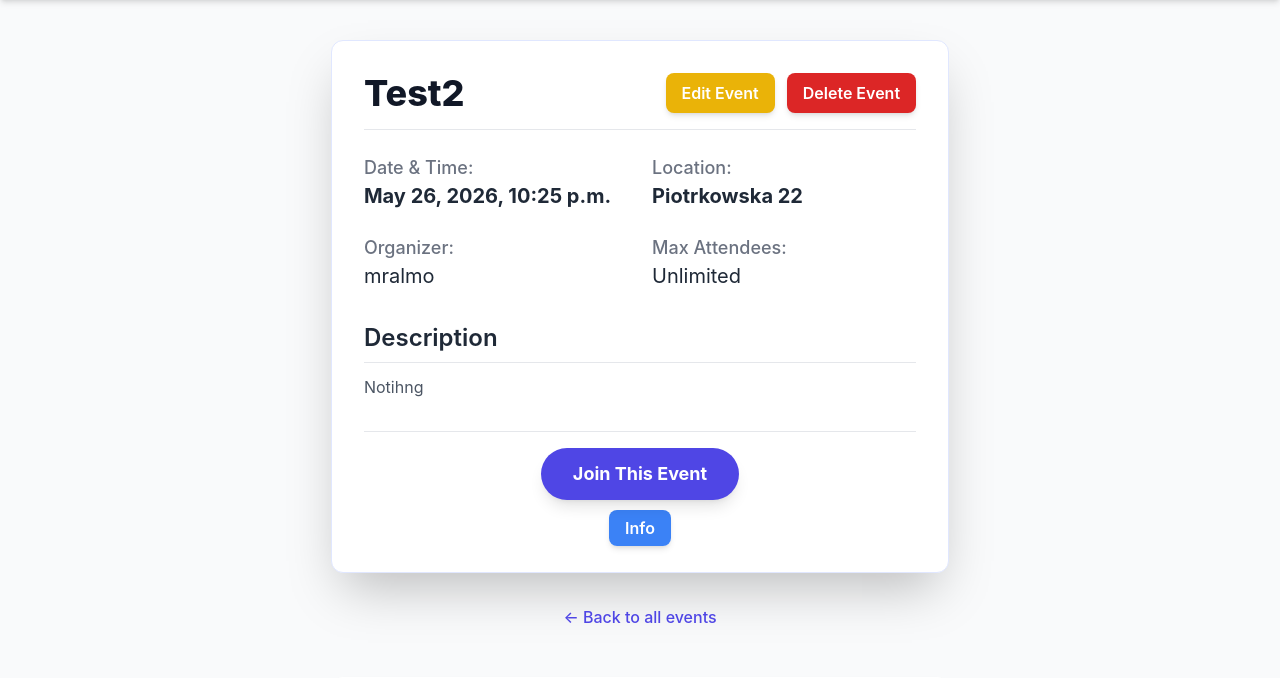
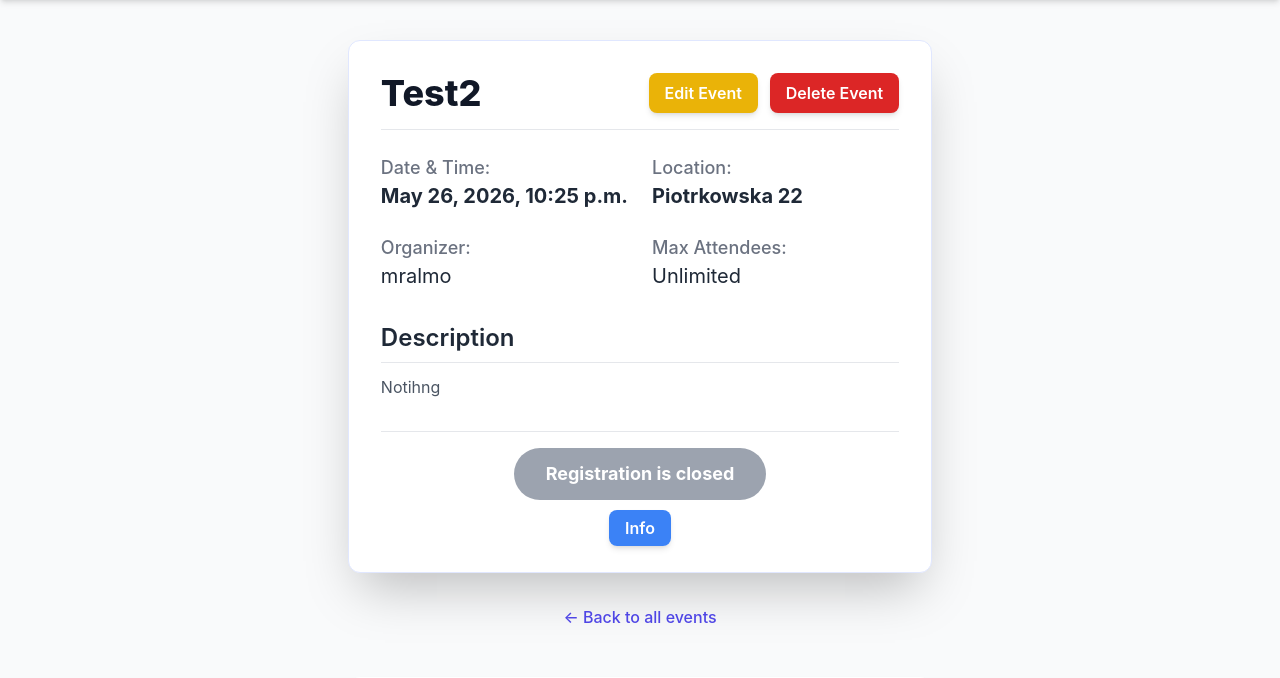
Before and after one commit to MrAlmo/EventSite, a Django app: page /events/4 in a window 1280 px wide. Shown: the part 72-750 px from the top of the page. Run offline with Django 5.2, Linux system fonts and the light colour scheme; a user stored in the database is signed in; data comes from the database, SQL or seed files in the repository; both versions use the stored data as it was after the commit; some libraries are stand-ins or nearby versions.

Commit message:
Registration is closed button (time check)

```diff
--- a/eventsite/events/models.py
+++ b/eventsite/events/models.py
@@ -2,6 +2,7 @@ from django.contrib.auth.models import User
 from django.db import models
 from django.conf import settings
 from django.urls import reverse
+from django.utils import timezone
 
 
 
@@ -24,3 +25,6 @@ class Event(models.Model):
 
     def get_absolute_url(self):
         return reverse('event_detail', kwargs={'pk': self.pk})
+
+    def is_past(self):
+        return self.date_time < timezone.now()
--- a/eventsite/events/templates/events/event_detail.html
+++ b/eventsite/events/templates/events/event_detail.html
@@ -67,6 +67,12 @@
                             Event is Full
                         </button>
                     </div>
+                {% elif event.is_past %}
+                    <div class="text-center pt-4 border-t">
+                        <button disabled class="px-8 py-3 bg-gray-400 text-white text-lg font-bold rounded-full cursor-not-allowed">
+                            Registration is closed
+                        </button>
+                    </div>
                 {% else %}
                     <form action="{% url 'register_for_event' event.id %}" class="text-center pt-4 border-t">
                         <button type="submit" class="px-8 py-3 bg-indigo-600 text-white text-lg font-bold rounded-full shadow-lg hover:bg-indigo-700 transition transform hover:scale-105">
@@ -112,6 +118,7 @@
     {% endfor %}
 
     {% if user.is_authenticated %}
+        {% if is_registered %}
         <h4 class="text-lg font-bold mt-8 mb-4">Leave a Review</h4>
         <form action="{% url 'add_feedback' event.id %}" method="POST" class="space-y-4">
             {% csrf_token %}
@@ -120,6 +127,7 @@
                 Submit Feedback
             </button>
         </form>
+        {% endif %}
     {% endif %}
     </div>
 </div>
```
Also changed, not shown: eventsite/db.sqlite3.
